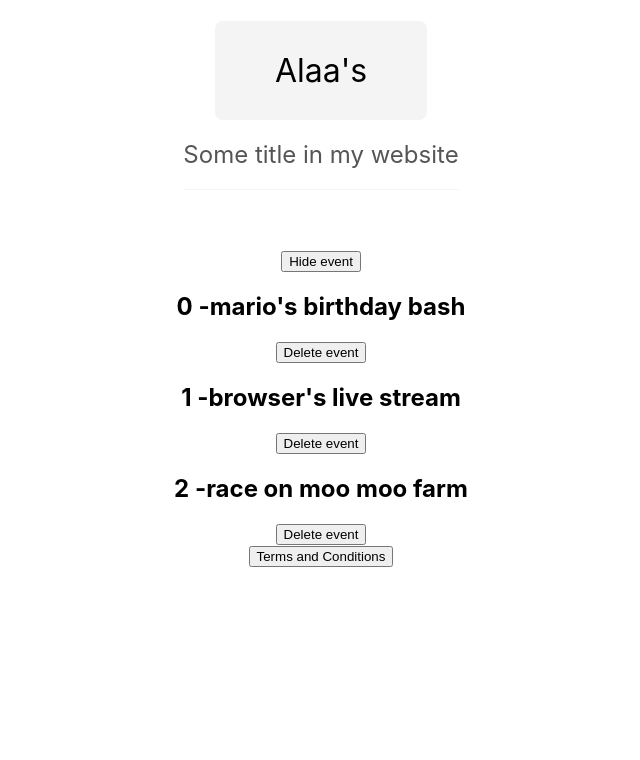
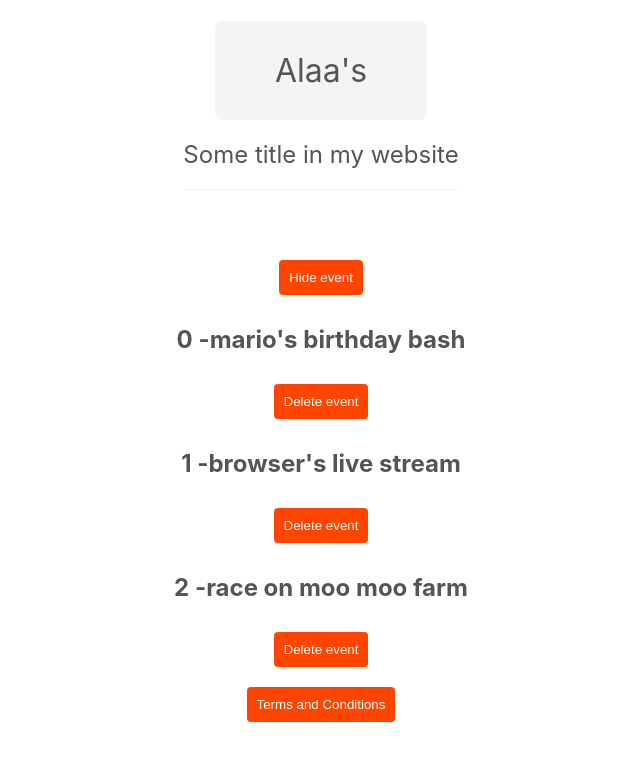
Before and after one commit to alaakhaireldin/React-Virtual-Manufacturing-Project-Manager, a React (Create React App) app: page / in a window 1280 px wide. Shown: the top 760 px of the page, without its empty margins (319-959 px from the left). Built offline with nearby package versions, Linux system fonts and the light colour scheme.

Commit message:
Using global and component stylesheets

```diff
--- /dev/null
+++ b/src/components/Title.css
@@ -0,0 +1,17 @@
+.title-block .title {
+    display: inline-block;
+    padding: 30px 60px;
+    background: #f4f4f4;
+    border-radius: 8px;
+    font-weight: normal;
+    margin-bottom: 10px;
+    }
+.title-block .subtitle {
+    display: inline-block;
+    color: #555;
+    font-weight: normal;
+    padding-bottom: 20px;
+    border-bottom: 1px solid #f4f4f4;
+    margin-top: 10px;
+    margin-bottom: 60px;
+    }
--- a/src/components/Title.js
+++ b/src/components/Title.js
@@ -1,13 +1,12 @@
-import React from "react";
-
+import "./Title.css";
 const Title = (props) => {
   return (
-    <>
+    <div className="title-block">
       <h1 className="title">{props.title}</h1>
       <br></br>
       <h2 className="subtitle">{props.subtitle}</h2>
       <br></br>
-    </>
+    </div>
   );
 };
 
--- a/src/components/modal.css
+++ b/src/components/modal.css
@@ -13,3 +13,8 @@
     background:#fff;
     border-radius: 10px;
     }
+
+.modal h2{
+    border-bottom: 1px solid #ddd;
+    padding-bottom: 10px;
+    }
--- a/src/index.css
+++ b/src/index.css
@@ -12,20 +12,15 @@
     monospace;
 }
 
-.title {
-  display: inline-block;
-  padding: 30px 60px;
-  background: #f4f4f4;
-  border-radius: 8px;
-  font-weight: normal;
-  margin-bottom: 10px;
+P, h1, h2 {
+  color: #555;
   }
-  .subtitle {
-  display: inline-block;
-  color: #555;
-  font-weight: normal;
-  padding-bottom: 20px;
-  border-bottom: 1px solid #f4f4f4;
-  margin-top: 10px;
-  margin-bottom: 60px;
+button {
+  background: #ff4500;
+  color: #fff;
+  padding: 10px;
+  border: 0;
+  border-radius: 4px;
+  margin: 10px auto;
+  cursor: pointer;
   }
```
